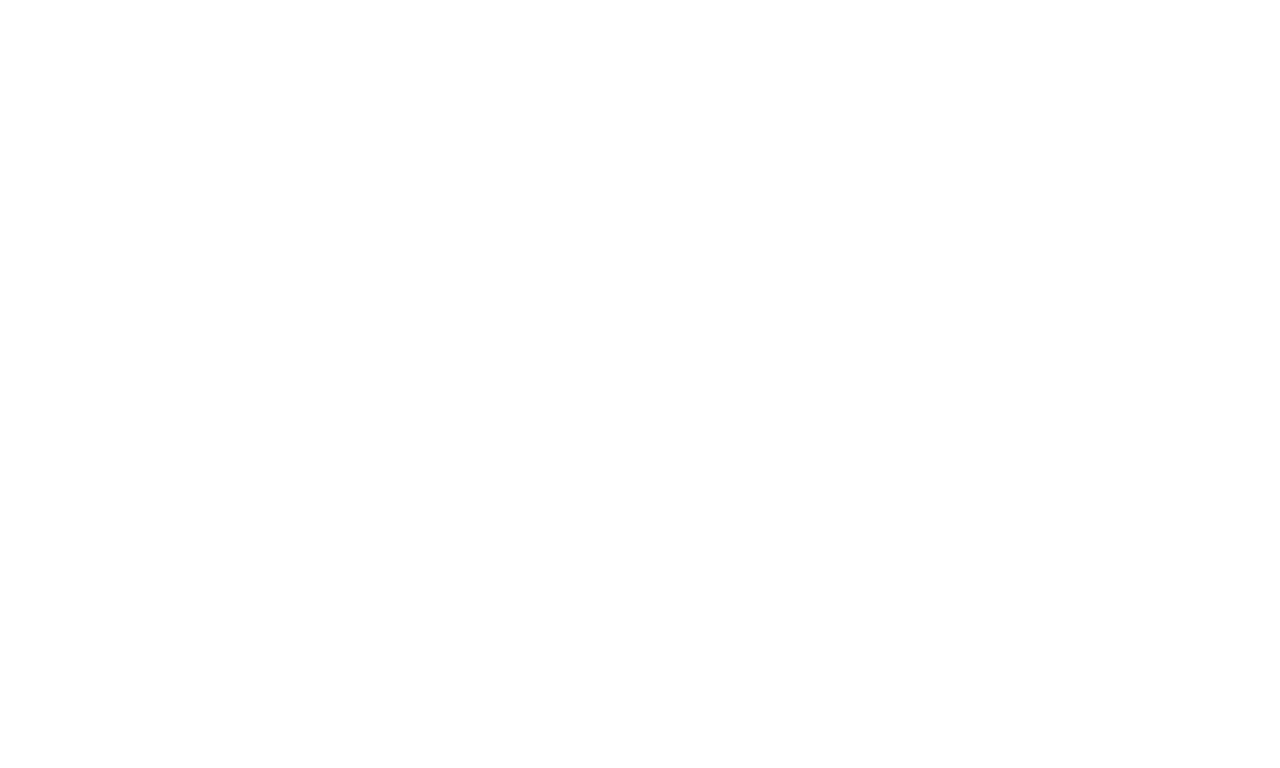
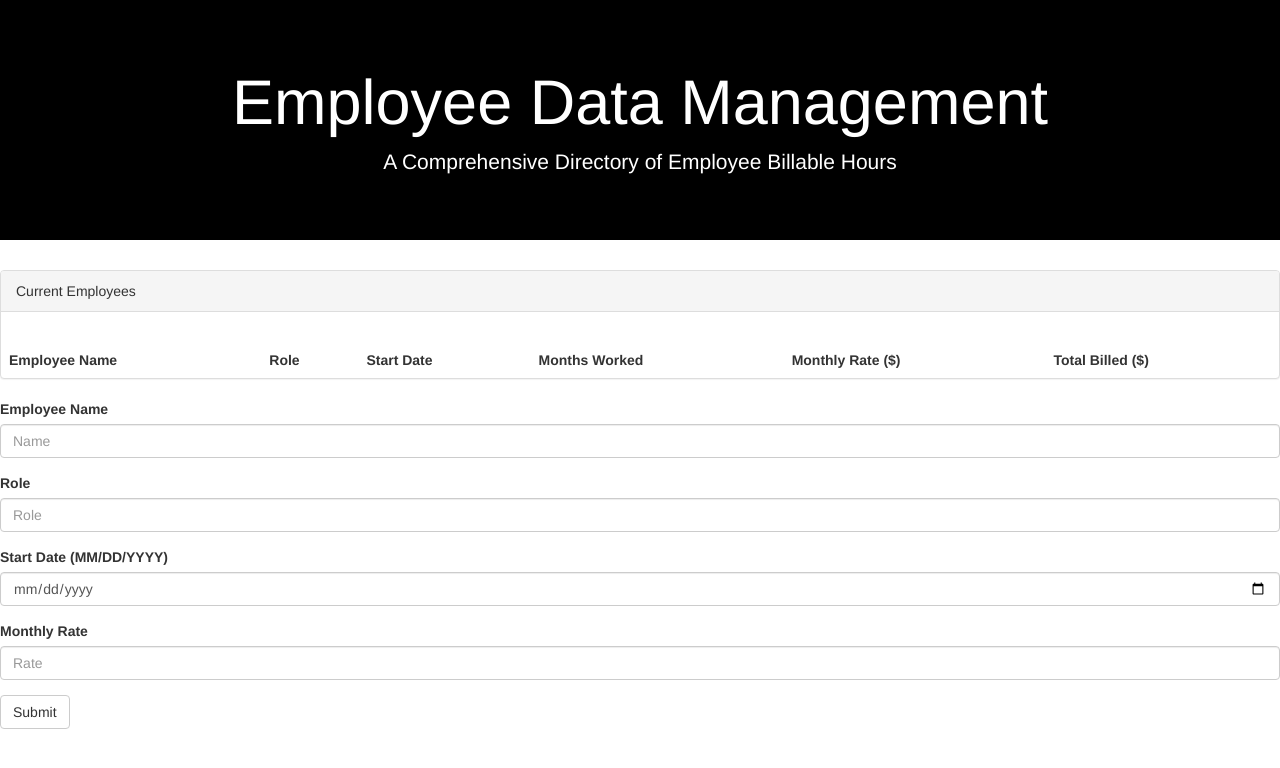
Before and after one commit to Dtferrer/EmployeeWorksheet, a plain HTML site: page index.html in a window 1280 px wide. Drawn offline with nearby package versions, Linux system fonts and the light colour scheme.

Commit message:
Initialized landing page

```diff
--- a/index.html
+++ b/index.html
@@ -4,9 +4,49 @@
 <head>
     <meta charset="UTF-8">
     <title>Employee Worksheet</title>
+    <link rel="stylesheet" href="https://maxcdn.bootstrapcdn.com/bootstrap/3.3.7/css/bootstrap.min.css" integrity="sha384-BVYiiSIFeK1dGmJRAkycuHAHRg32OmUcww7on3RYdg4Va+PmSTsz/K68vbdEjh4u" crossorigin="anonymous">
 </head>
 
-<body>
-
+<body style="margin: auto">
+    <div class="jumbotron" style="background-color: black; color: white; text-align: center">
+            <h1>Employee Data Management</h1>
+            <p>A Comprehensive Directory of Employee Billable Hours</p>
+    </div>
+    <div class="panel panel-default">
+        <div class="panel-heading">Current Employees</div>
+        <div class="panel-body">
+        </div>
+        <table class="table">
+            <tr>
+                <b>
+                <th>Employee Name</th>
+                <th>Role</th>
+                <th>Start Date</th>
+                <th>Months Worked</th>
+                <th>Monthly Rate ($)</th>
+                <th>Total Billed ($)</th>
+                </b>
+            </tr>
+        </table>
+    </div>
+    <form>
+        <div class="form-group">
+          <label for="Employee">Employee Name</label>
+          <input type="email" class="form-control" id="InputEmp" placeholder="Name">
+        </div>
+        <div class="form-group">
+          <label for="Role">Role</label>
+          <input type="role" class="form-control" id="InputRole" placeholder="Role">
+        </div>
+        <div class="form-group">
+            <label for="StartDate">Start Date (MM/DD/YYYY)</label>
+            <input type="date" class="form-control" id="InputStart" placeholder="MM/DD/YYYY">
+        </div>
+        <div class="form-group">
+            <label for="Rate">Monthly Rate</label>
+            <input type="rate" class="form-control" id="InputRate" placeholder="Rate">
+        </div>
+        <button type="submit" class="btn btn-default">Submit</button>
+      </form>
 </body>
 </html>
```
Also changed, not shown: assets/css/style.css (added), assets/javascript/app.js (added).
